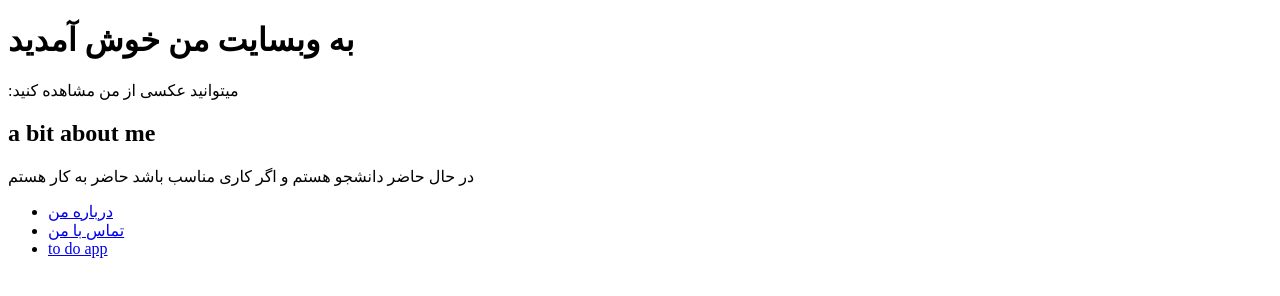
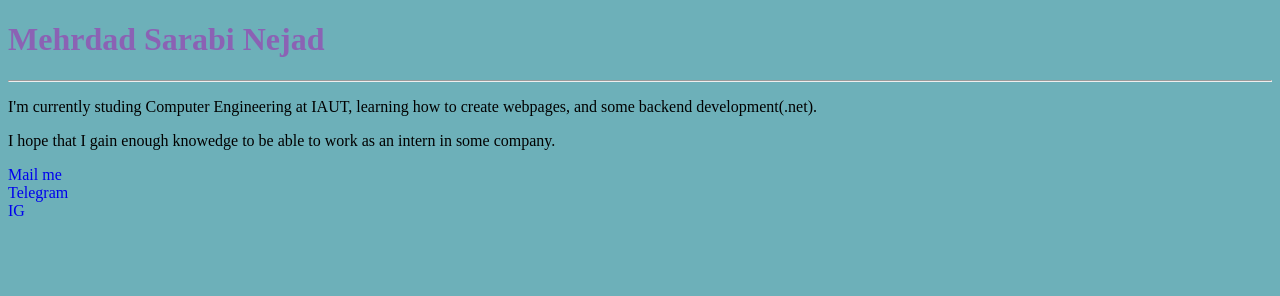
Before and after one commit to mehdadsn/mehrdadsn, a plain HTML site: page index.html in a window 1280 px wide. Drawn offline with Linux system fonts and the light colour scheme.

Commit message:
Update index.html

```diff
--- a/index.html
+++ b/index.html
@@ -1,23 +1,31 @@
 <!DOCTYPE html>
-<html lang="en">
+<html lang="en-US">
   <head>
     <meta charset="UTF-8" />
     <meta http-equiv="X-UA-Compatible" content="IE=edge" />
     <meta name="viewport" content="width=device-width, initial-scale=1.0" />
-    <title>مهرداد سرابی نژاد</title>
+    <title>Mehrdad sarabi nejad</title>
   </head>
-  <body>
-    <h1>به وبسایت من خوش آمدید</h1>
-    <p>:میتوانید عکسی از من مشاهده کنید</p>
-
-    <h2>a bit about me</h2>
-    <p>در حال حاضر دانشجو هستم و اگر کاری مناسب باشد حاضر به کار هستم</p>
-    <ul>
-      <li><a href="about.html">درباره من</a></li>
-      <li><a href="contactme.html">تماس با من</a></li>
-      <li><a href="./ToDo/ToDo.html">to do app</a></li>
-    </ul>
-
-    <a href=""></a>
+  <body style="background-color: rgb(109, 176, 185)">
+    <h1 style="width: fit-content; color: rgb(139, 98, 180)">
+      Mehrdad Sarabi Nejad
+    </h1>
+    <hr />
+    <p>
+      I'm currently studing Computer Engineering at IAUT, learning how to create
+      webpages, and some backend development(.net).
+    </p>
+    <p>
+      I hope that I gain enough knowedge to be able to work as an intern in some
+      company.
+    </p>
+    <a href="mailto:mehrdadsn@outlook.com" style="text-decoration: none"
+      >Mail me</a
+    ><br />
+    <a href="https://t.me/mehrdadsn0" style="text-decoration: none">Telegram</a>
+    <br />
+    <a href="https://www.instagram.com/mehrdadsn0" style="text-decoration: none"
+      >IG</a
+    >
   </body>
 </html>
```
